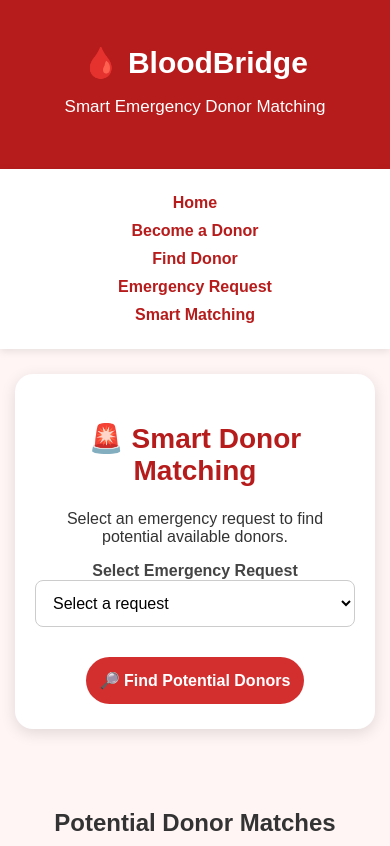
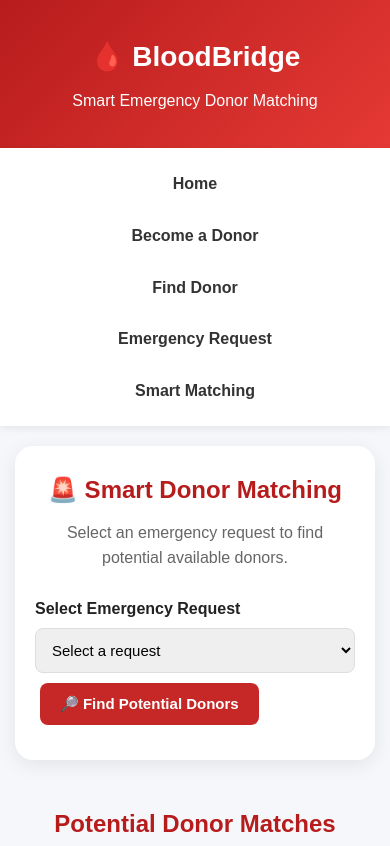
Before and after one commit to Nithica55/BloodBridge, a plain HTML site: page matching.html in a window 390 px wide. Shown: the top 846 px of the page. Drawn offline with Linux system fonts and the light colour scheme.

Commit message:
Refactor CSS styles for improved layout and design

```diff
--- a/style.css
+++ b/style.css
@@ -1,229 +1,224 @@
 * {
     box-sizing: border-box;
+    margin: 0;
+    padding: 0;
 }
 
 body {
-    margin: 0;
     font-family: Arial, sans-serif;
-    background: #fff5f5;
-    color: #333;
+    background: #f5f7fa;
+    color: #222;
+    line-height: 1.6;
 }
 
 
 /* HEADER */
 
 header {
-    background: #b71c1c;
+    background: linear-gradient(135deg, #b71c1c, #e53935);
     color: white;
     text-align: center;
     padding: 35px 20px;
 }
 
 header h1 {
-    font-size: 40px;
-    margin: 10px;
+    font-size: 38px;
+    margin-bottom: 8px;
 }
 
 header p {
-    font-size: 17px;
+    font-size: 16px;
 }
 
 
 /* NAVIGATION */
 
 nav {
-    background: white;
-    padding: 15px;
-    text-align: center;
-    box-shadow: 0 2px 8px rgba(0, 0, 0, 0.1);
+    background: #ffffff;
+    display: flex;
+    justify-content: center;
+    flex-wrap: wrap;
+    gap: 8px;
+    padding: 14px;
+    box-shadow: 0 2px 8px rgba(0, 0, 0, 0.08);
 }
 
 nav a {
     text-decoration: none;
-    color: #b71c1c;
-    margin: 0 15px;
+    color: #333;
+    padding: 9px 14px;
+    border-radius: 20px;
     font-weight: bold;
 }
 
 nav a:hover {
-    color: #8b0000;
+    background: #ffe5e5;
+    color: #c62828;
 }
 
 
-/* HOME HERO */
+/* HERO */
 
 .hero {
+    max-width: 1000px;
+    margin: 35px auto;
+    padding: 55px 25px;
     text-align: center;
-    padding: 70px 20px;
+    background: white;
+    border-radius: 18px;
+    box-shadow: 0 5px 20px rgba(0, 0, 0, 0.08);
 }
 
 .hero h2 {
-    font-size: 35px;
-    color: #8b0000;
+    font-size: 34px;
+    color: #b71c1c;
+    margin-bottom: 15px;
 }
 
 .hero p {
-    max-width: 600px;
+    max-width: 650px;
     margin: auto;
-    line-height: 1.7;
+    color: #666;
 }
 
 
-/* BUTTON */
+/* BUTTONS */
 
-.button {
+.button,
+button {
     display: inline-block;
-    margin: 25px 8px;
-    padding: 13px 25px;
-    background: #d32f2f;
+    background: #c62828;
     color: white;
+    border: none;
+    padding: 12px 20px;
+    margin: 10px 5px;
+    border-radius: 8px;
     text-decoration: none;
-    border-radius: 25px;
-    border: none;
     cursor: pointer;
+    font-size: 15px;
+    font-weight: bold;
 }
 
-.button:hover {
-    background: #8b0000;
+.button:hover,
+button:hover {
+    background: #8e0000;
+}
+
+
+/* SECTIONS */
+
+section {
+    max-width: 1100px;
+    margin: 35px auto;
+    padding: 10px 20px;
+}
+
+section > h2 {
+    text-align: center;
+    color: #b71c1c;
+    margin-bottom: 20px;
 }
 
 
 /* CARDS */
 
-section {
-    padding: 35px 20px;
-    text-align: center;
-}
+.cards {
+    display: grid;
+    grid-template-columns:
+        repeat(auto-fit, minmax(220px, 1fr));
 
-.cards {
-    display: flex;
-    justify-content: center;
     gap: 20px;
-    flex-wrap: wrap;
 }
 
 .card {
     background: white;
-    width: 280px;
     padding: 25px;
     border-radius: 15px;
 
     box-shadow:
-        0 3px 12px rgba(0, 0, 0, 0.1);
+        0 5px 18px rgba(0, 0, 0, 0.08);
+
+    border-top: 4px solid #d32f2f;
 }
 
 .card h3 {
-    color: #c62828;
+    color: #b71c1c;
+    margin-bottom: 10px;
+}
+
+.card p {
+    color: #666;
 }
 
 
-/* REGISTRATION FORM */
+/* FORM */
 
 .form-section {
     max-width: 650px;
-    margin: 50px auto;
+    margin: 40px auto;
+    background: white;
     padding: 35px;
-
-    background: white;
-
     border-radius: 18px;
 
     box-shadow:
-        0 4px 15px rgba(0, 0, 0, 0.12);
+        0 5px 20px rgba(0, 0, 0, 0.08);
 }
 
 .form-section h2 {
     color: #b71c1c;
     text-align: center;
-    font-size: 28px;
+    margin-bottom: 10px;
 }
 
-.form-intro {
+.form-section > p {
     text-align: center;
     color: #666;
     margin-bottom: 25px;
 }
 
 
-/* FORM */
-
-form {
-    display: flex;
-    flex-direction: column;
-}
+/* INPUTS */
 
 label {
+    display: block;
     margin-top: 18px;
-    margin-bottom: 7px;
+    margin-bottom: 6px;
     font-weight: bold;
-    color: #444;
 }
 
 input,
 select {
     width: 100%;
-
-    padding: 13px;
-
-    border: 1px solid #ccc;
-
+    padding: 12px;
+    border: 1px solid #ddd;
     border-radius: 8px;
-
-    font-size: 16px;
-
-    background: white;
+    font-size: 15px;
+    outline: none;
 }
 
 input:focus,
 select:focus {
-    outline: none;
-
     border-color: #d32f2f;
-
-    box-shadow:
-        0 0 0 2px rgba(211, 47, 47, 0.1);
+    box-shadow: 0 0 0 3px rgba(211, 47, 47, 0.1);
 }
 
 
-/* SUBMIT BUTTON */
+/* DASHBOARD NUMBERS */
 
-button {
-    margin-top: 30px;
-
-    padding: 14px;
-
-    border: none;
-
-    border-radius: 25px;
-
-    background: #d32f2f;
-
-    color: white;
-
-    font-size: 16px;
-
-    font-weight: bold;
-
-    cursor: pointer;
-}
-
-button:hover {
-    background: #8b0000;
+.card h2 {
+    font-size: 32px;
+    color: #c62828;
 }
 
 
 /* FOOTER */
 
 footer {
-    background: #8b0000;
-
+    margin-top: 50px;
+    background: #222;
     color: white;
-
     text-align: center;
-
-    padding: 20px;
-
-    margin-top: 40px;
+    padding: 25px;
 }
 
 
@@ -232,34 +227,29 @@ footer {
 @media (max-width: 600px) {
 
     header h1 {
-        font-size: 30px;
+        font-size: 28px;
+    }
+
+    nav {
+        flex-direction: column;
+        align-items: stretch;
     }
 
     nav a {
-        display: block;
-
-        margin: 10px 0;
-    }
-
-    .hero {
-        padding: 45px 15px;
+        text-align: center;
     }
 
     .hero h2 {
-        font-size: 27px;
+        font-size: 25px;
     }
 
     .form-section {
-        margin: 25px 15px;
-
+        margin: 20px 15px;
         padding: 25px 20px;
     }
 
-    .button {
-        display: block;
+    section {
+        padding: 10px 15px;
+    }
 
-        margin: 15px auto;
-
-        max-width: 250px;
-    }
-    }
+            }
```
